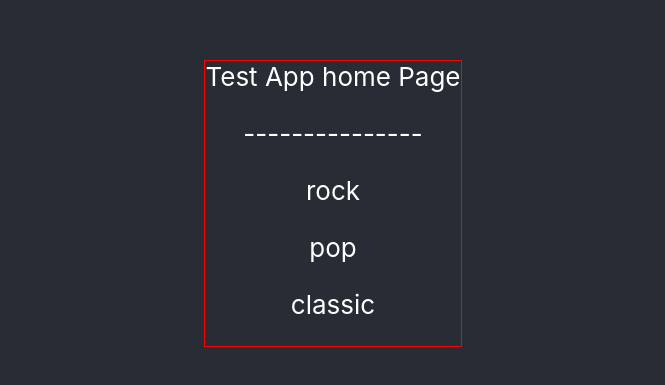
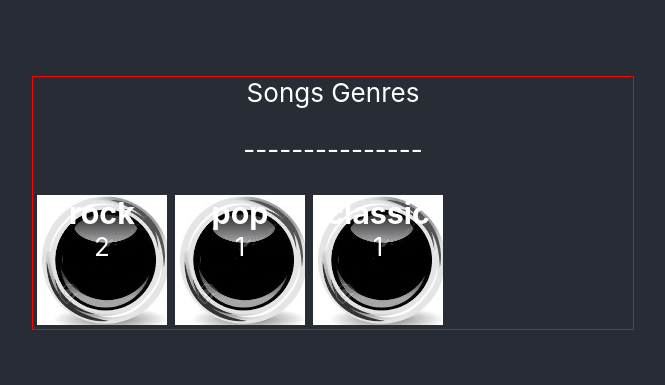
Before and after one commit to cornelurian/music-app, a React (Create React App) app: page / in a window 1280 px wide. Shown: the part 197-582 px from the top of the page, without its empty margins (307-972 px from the left). Built offline with nearby package versions, Linux system fonts and the light colour scheme.

Commit message:
display a list of categories with the number of songs using the SummaryItem child - inline css

```diff
--- a/src/components/landingPage/homePage-component/homePage.js
+++ b/src/components/landingPage/homePage-component/homePage.js
@@ -1,6 +1,7 @@
 import React, { Component } from "react";
 import { connect } from "react-redux";
 
+import SummaryItem from "../summaryItem/summaryItem";
 import musicGenres from "../../../constants/genres";
 
 class HomePage extends Component {
@@ -18,19 +19,17 @@ class HomePage extends Component {
 
     return uniqueGenres.map(name => ({
       genre: name,
-      noOfSongs: allGenresListFromSongs.filter(item => item === name).length,
+      count: allGenresListFromSongs.filter(item => item === name).length,
       image: musicGenres.find(genre => genre.name === name)
     }));
   };
 
   render() {
     return (
-      <div className="homepage" style={{ border: "1px solid red" }}>
-        Test App home Page
+      <div className="homepage" style={{ border: "1px solid red", width: "600px" }}>
+        Songs Genres
         <p>---------------</p>
-        {this.cards.map(card => (
-          <p>{card.genre}</p>
-        ))}
+        {this.cards.map(item => <SummaryItem key={item.name} card={item}></SummaryItem>)}
       </div>
     );
   }
--- a/src/components/landingPage/summaryItem/summaryItem.js
+++ b/src/components/landingPage/summaryItem/summaryItem.js
@@ -1,11 +1,35 @@
-import React, { Component } from 'react';
+import React, { Component } from "react";
+import { IMAGES_PATH } from "../../../constants/relativePaths";
 
-export default class summaryItem extends Component {
-  render() {
-    return (
-      <div className="summaryitem">
-        { this.props.children }
-      </div>
-    )
-  }
+export default function SummaryItem(props) {
+  const { genre, count, image = "noImage.PNG" } = props.card;
+  const filePath = `url(${IMAGES_PATH}${image})`;
+
+  return (
+    <div
+      style={{
+        float: "left",
+        width: "130px",
+        height: "130px",
+        margin: "4px",
+        backgroundImage: filePath
+      }}
+    >
+      <h3
+        style={{
+          margin: "0",
+        }}
+      >
+        {genre}
+      </h3>
+      <p
+        style={{
+          margin: "0",
+          padding: "0"
+        }}
+      >
+        {count}
+      </p>
+    </div>
+  );
 }
--- /dev/null
+++ b/src/constants/relativePaths.js
@@ -0,0 +1 @@
+export const IMAGES_PATH = "/images/genres/";
```
